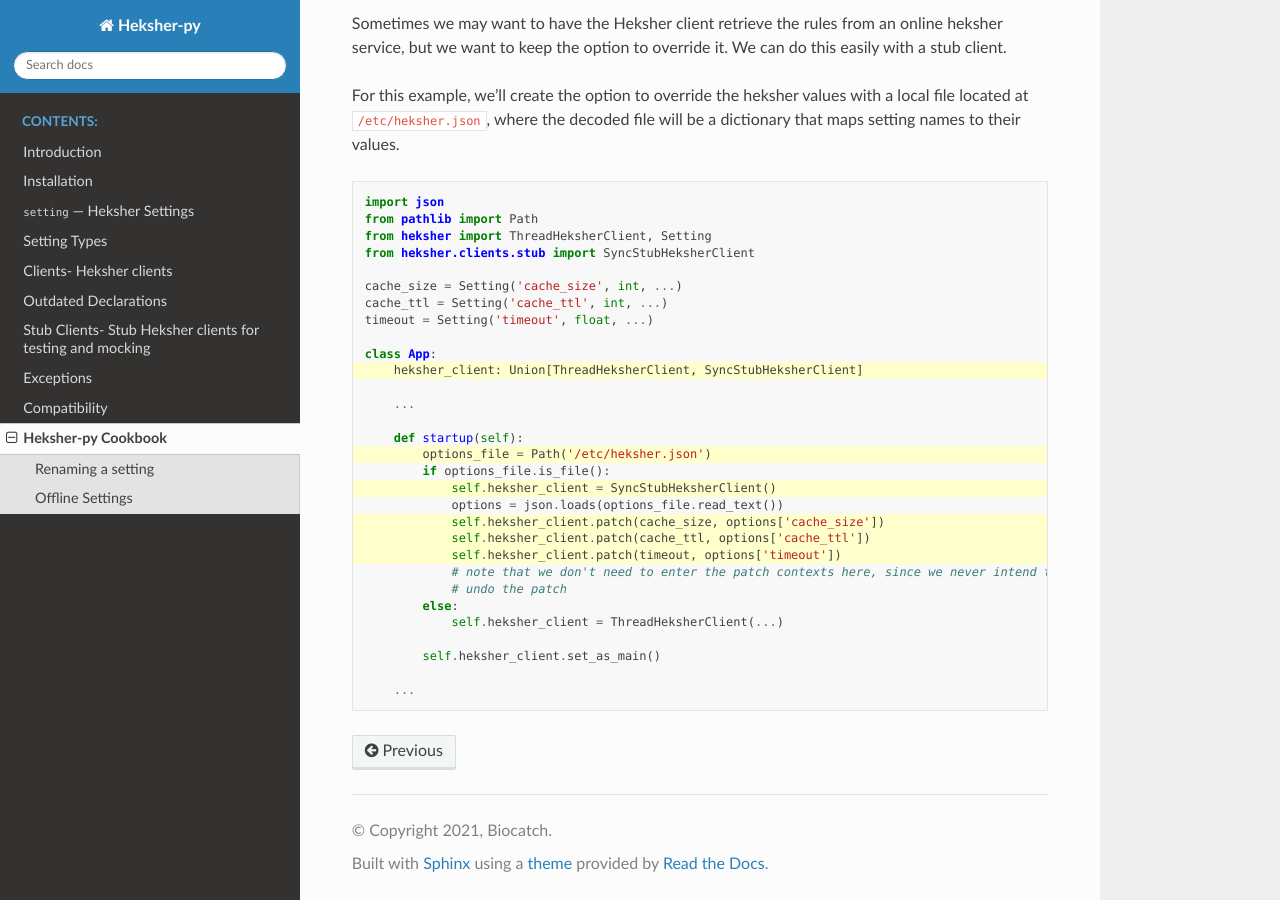
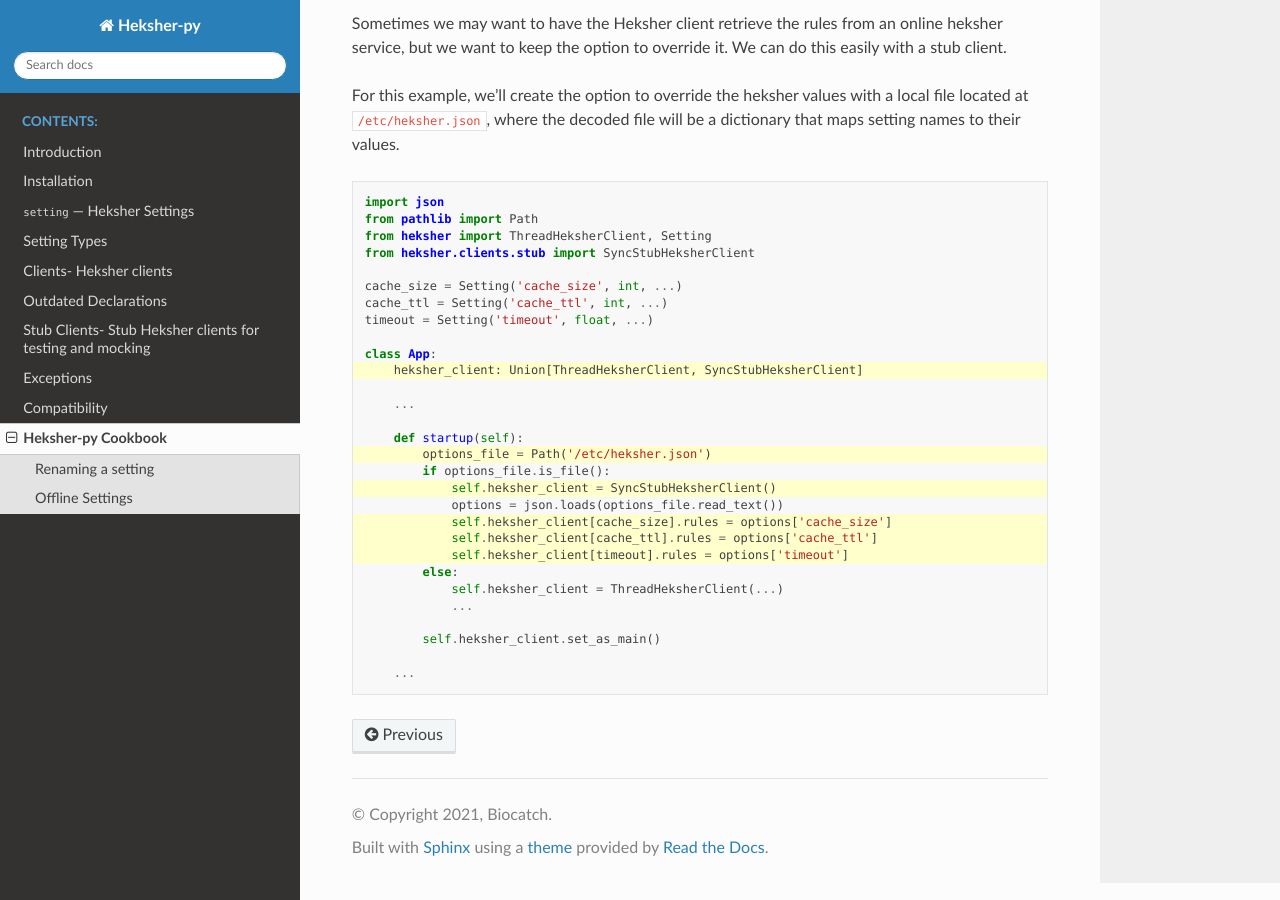
Before and after one commit to biocatchltd/heksher-py, a Sphinx documentation site: the page built from docs/cookbook.rst, in a window 1280 px wide and 900 px high, scrolled down 811 px. Built offline with Sphinx 7.4.7 and the Read the Docs theme 2.0.0, drawn with Linux system fonts in a browser that asks for light colours.

Commit message:
small fixes

```diff
--- a/docs/cookbook.rst
+++ b/docs/cookbook.rst
@@ -62,13 +62,12 @@
             if options_file.is_file():
                 self.heksher_client = SyncStubHeksherClient()
                 options = json.loads(options_file.read_text())
-                self.heksher_client.patch(cache_size, options['cache_size'])
-                self.heksher_client.patch(cache_ttl, options['cache_ttl'])
-                self.heksher_client.patch(timeout, options['timeout'])
-                # note that we don't need to enter the patch contexts here, since we never intend to
-                # undo the patch
+                self.heksher_client[cache_size].rules = options['cache_size']
+                self.heksher_client[cache_ttl].rules = options['cache_ttl']
+                self.heksher_client[timeout].rules = options['timeout']
             else:
                 self.heksher_client = ThreadHeksherClient(...)
+                ...
 
             self.heksher_client.set_as_main()
 
```
Also changed, not shown: 2 other files.
